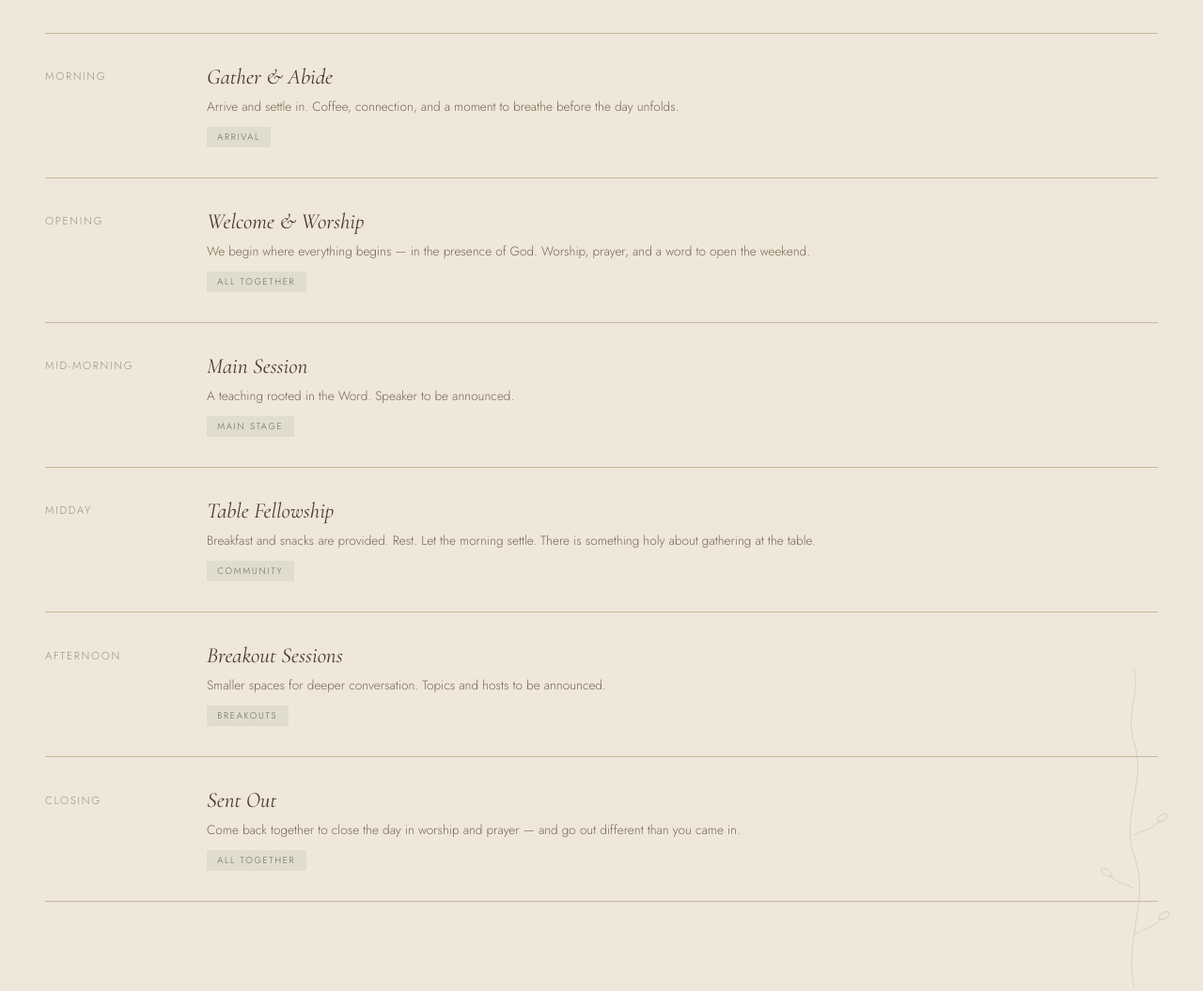
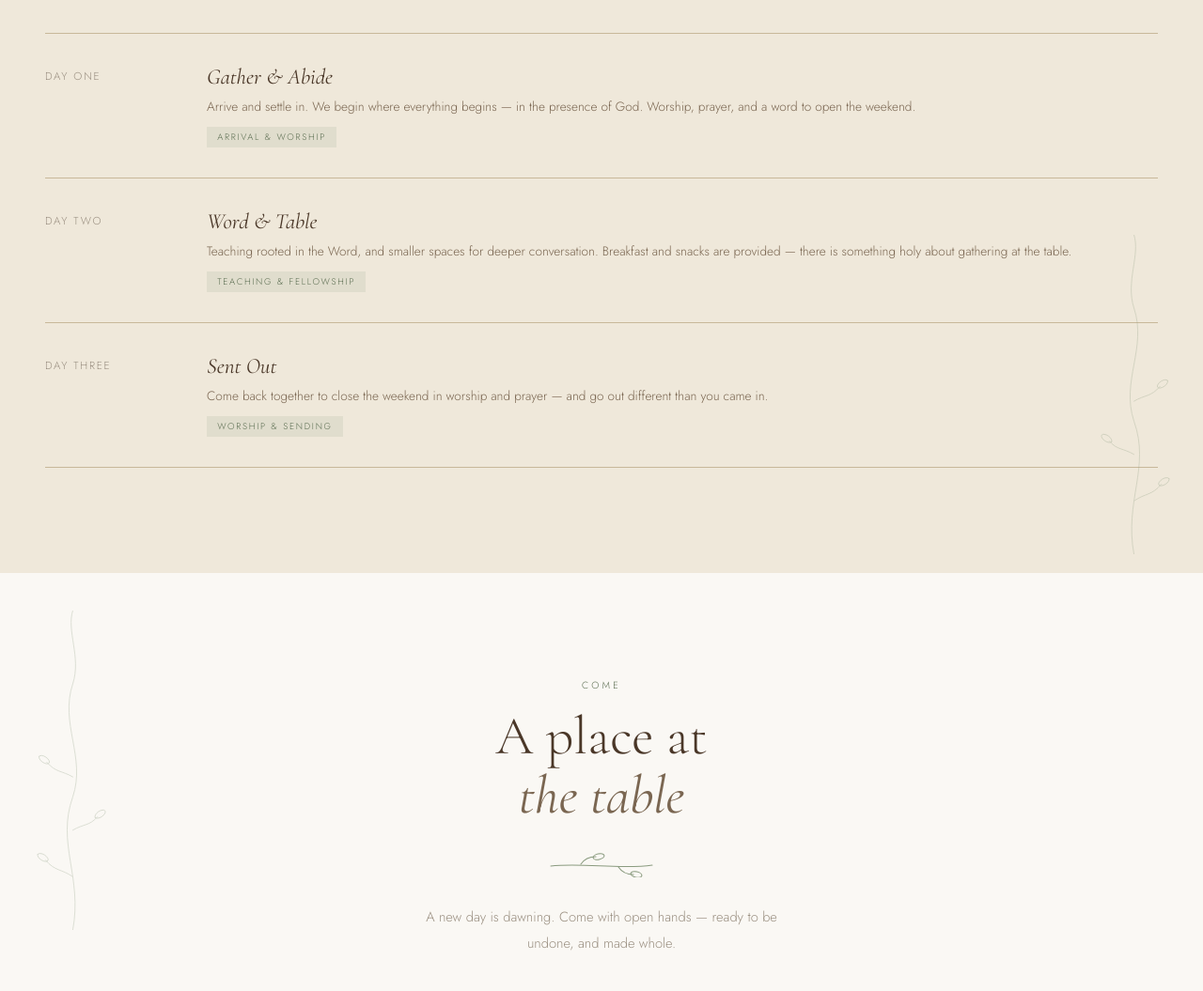
Before and after one commit to FixatePHX/the-unraveling, a website: page index.html in a window 1280 px wide. Shown: the part 2180-3235 px from the top of the page at 94% size. Drawn offline with nearby package versions, Linux system fonts and the light colour scheme.

Commit message:
Restructure schedule into Day One / Two / Three
Co-Authored-By: Claude Fable 5 <noreply@anthropic.com>

```diff
--- a/index.html
+++ b/index.html
@@ -722,51 +722,27 @@
 
   <div class="schedule-grid">
     <div class="schedule-item fade-in">
-      <div class="schedule-time">Morning</div>
+      <div class="schedule-time">Day One</div>
       <div>
         <p class="schedule-content-title">Gather & Abide</p>
-        <p class="schedule-content-desc">Arrive and settle in. Coffee, connection, and a moment to breathe before the day unfolds.</p>
-        <span class="schedule-tag">Arrival</span>
+        <p class="schedule-content-desc">Arrive and settle in. We begin where everything begins — in the presence of God. Worship, prayer, and a word to open the weekend.</p>
+        <span class="schedule-tag">Arrival & Worship</span>
       </div>
     </div>
     <div class="schedule-item fade-in">
-      <div class="schedule-time">Opening</div>
+      <div class="schedule-time">Day Two</div>
       <div>
-        <p class="schedule-content-title">Welcome & Worship</p>
-        <p class="schedule-content-desc">We begin where everything begins — in the presence of God. Worship, prayer, and a word to open the weekend.</p>
-        <span class="schedule-tag">All Together</span>
+        <p class="schedule-content-title">Word & Table</p>
+        <p class="schedule-content-desc">Teaching rooted in the Word, and smaller spaces for deeper conversation. Breakfast and snacks are provided — there is something holy about gathering at the table.</p>
+        <span class="schedule-tag">Teaching & Fellowship</span>
       </div>
     </div>
     <div class="schedule-item fade-in">
-      <div class="schedule-time">Mid-Morning</div>
-      <div>
-        <p class="schedule-content-title">Main Session</p>
-        <p class="schedule-content-desc">A teaching rooted in the Word. Speaker to be announced.</p>
-        <span class="schedule-tag">Main Stage</span>
-      </div>
-    </div>
-    <div class="schedule-item fade-in">
-      <div class="schedule-time">Midday</div>
-      <div>
-        <p class="schedule-content-title">Table Fellowship</p>
-        <p class="schedule-content-desc">Breakfast and snacks are provided. Rest. Let the morning settle. There is something holy about gathering at the table.</p>
-        <span class="schedule-tag">Community</span>
-      </div>
-    </div>
-    <div class="schedule-item fade-in">
-      <div class="schedule-time">Afternoon</div>
-      <div>
-        <p class="schedule-content-title">Breakout Sessions</p>
-        <p class="schedule-content-desc">Smaller spaces for deeper conversation. Topics and hosts to be announced.</p>
-        <span class="schedule-tag">Breakouts</span>
-      </div>
-    </div>
-    <div class="schedule-item fade-in">
-      <div class="schedule-time">Closing</div>
+      <div class="schedule-time">Day Three</div>
       <div>
         <p class="schedule-content-title">Sent Out</p>
-        <p class="schedule-content-desc">Come back together to close the day in worship and prayer — and go out different than you came in.</p>
-        <span class="schedule-tag">All Together</span>
+        <p class="schedule-content-desc">Come back together to close the weekend in worship and prayer — and go out different than you came in.</p>
+        <span class="schedule-tag">Worship & Sending</span>
       </div>
     </div>
   </div>
```
